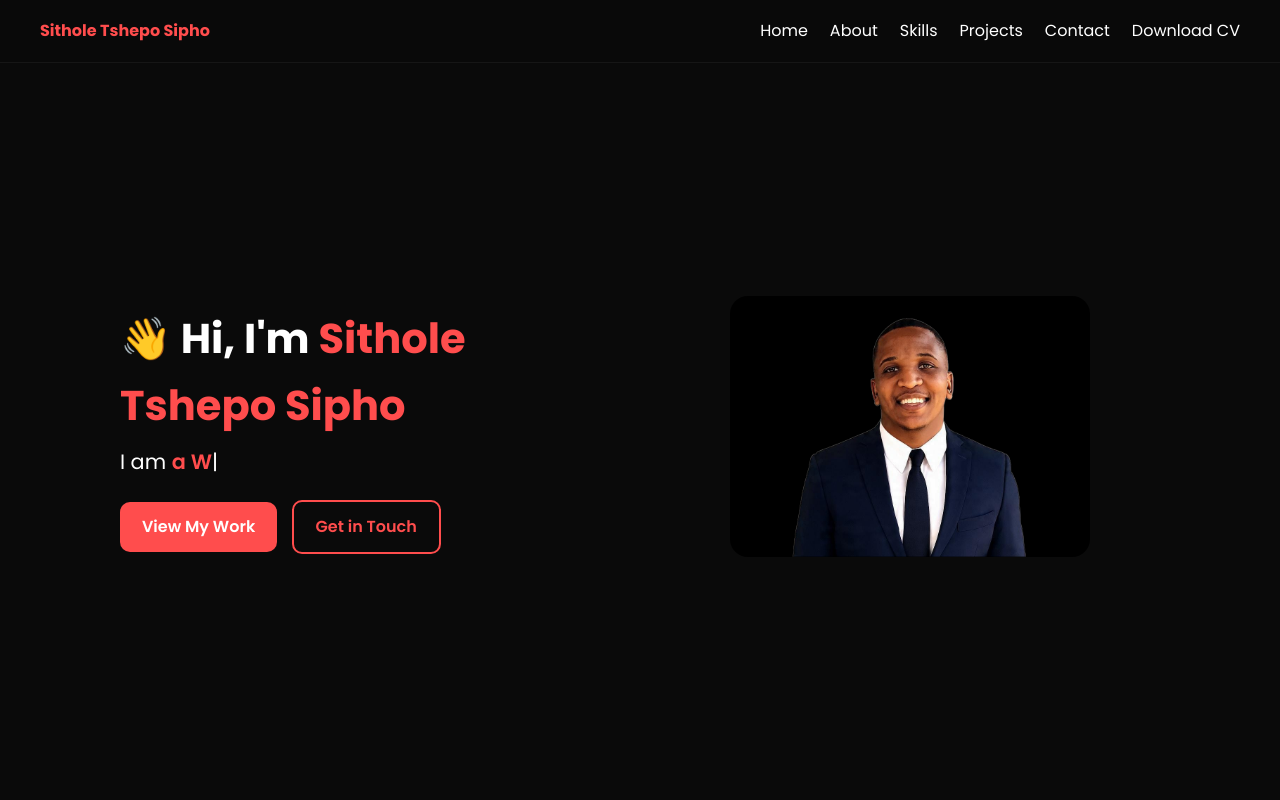
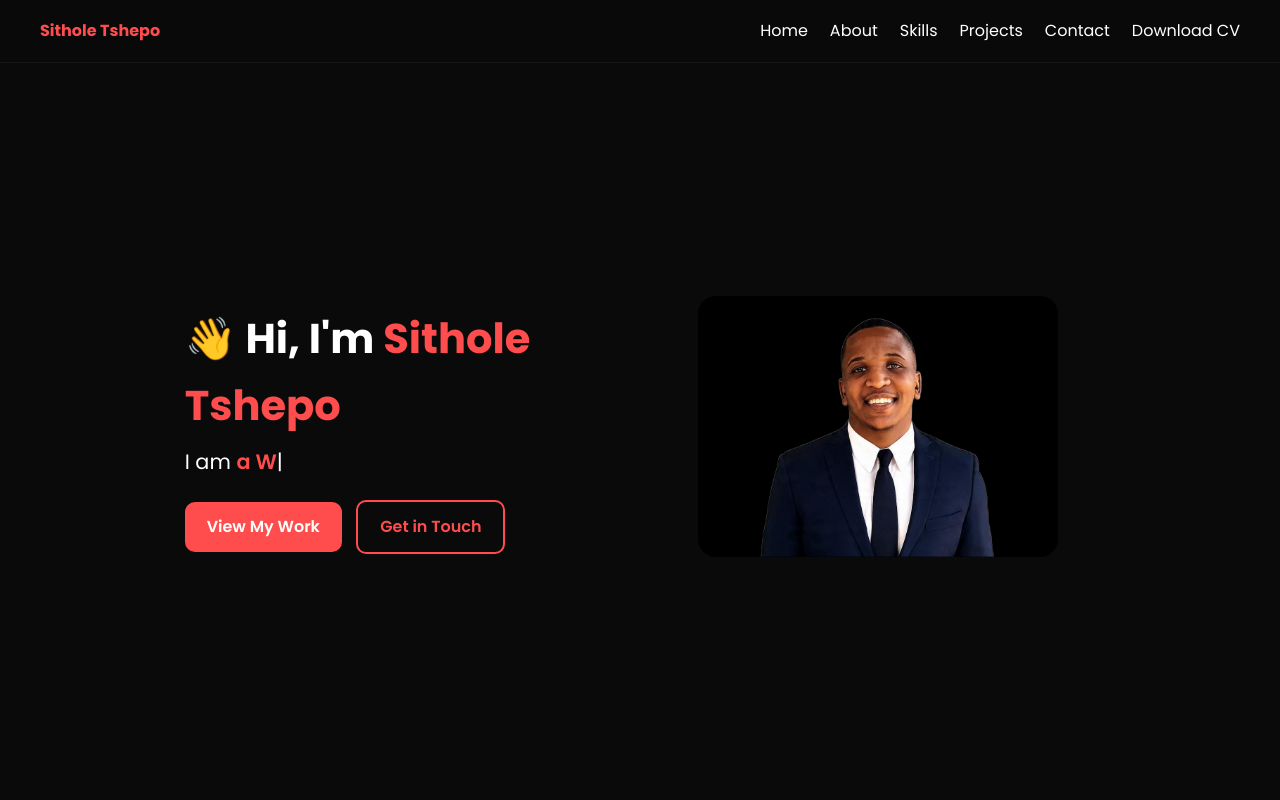
Before and after one commit to TshepoSiphoSithole/myportfolio, a plain HTML site: page index.html in a window 1280 px wide. Shown: the top 800 px of the page. Drawn offline with nearby package versions, Linux system fonts and the light colour scheme.

Commit message:
hero update

```diff
--- a/index.html
+++ b/index.html
@@ -16,7 +16,7 @@
 
   <!-- Navbar -->
   <nav>
-    <div class="logo">Sithole Tshepo Sipho</div>
+    <div class="logo">Sithole Tshepo</div>
     <ul>
           <li><a href="#intro">Home</a></li>
     <li><a href="#about">About</a></li>
@@ -35,7 +35,7 @@
   <section class="hero" id="intro">
     <div class="content">
       <div class="hero-text">
-        <h1 class="hero-title">👋 Hi, I'm <span class="highlight">Sithole Tshepo Sipho</span></h1>
+        <h1 class="hero-title">👋 Hi, I'm <span class="highlight">Sithole Tshepo</span></h1>
 
         <p class="typing-text">I am <span id="typed"></span></p>
         <div class="hero-buttons">
```
